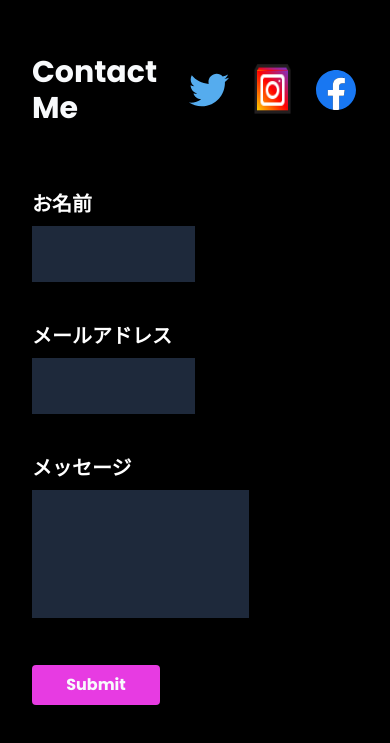
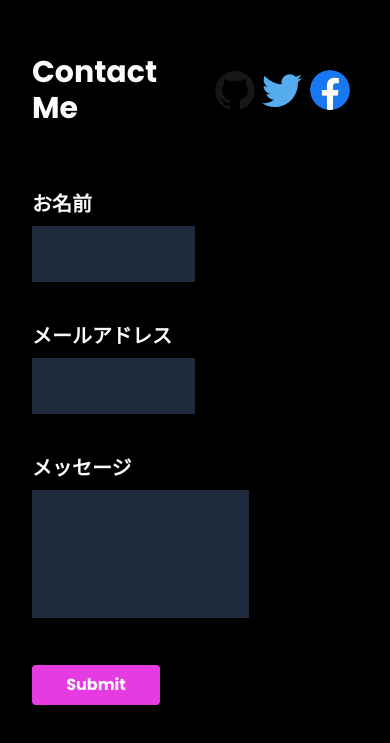
Before and after one commit to rintaro29/my-website, a Next.js app: page / in a window 390 px wide. Shown: the part 3527-4270 px from the top of the page. Built offline with nearby package versions, Linux system fonts and the light colour scheme.

Commit message:
リンクの追加

```diff
--- a/src/components/Contact.tsx
+++ b/src/components/Contact.tsx
@@ -1,4 +1,5 @@
 import Image from "next/image";
+import Link from "next/link";
 import React from "react";
 
 const Contact = () => {
@@ -7,29 +8,39 @@ const Contact = () => {
       <div className="  container mx-auto  mt-64 flex w-full  flex-col items-center justify-between px-8 md:px-14 lg:px-24">
         <section className=" mb-32  w-full">
           <div className="">
-            <div className="flex">
+            <div className="flex items-center">
               <div className=" mr-6 text-3xl font-bold md:text-6xl lg:mr-24">Contact Me</div>
 
-              <Image src="/SNS/twitter.svg" alt="image" width={40} height={40} className="mx-2  rounded-full" />
-              <Image src="/SNS/instagram.png" alt="image" width={55} height={55} className="z-10  mx-2 rounded-full " />
+              <Link href="https://github.com/rintaro29?tab=repositories">
+                <Image
+                  src="/skillStack/github-icon.svg"
+                  alt="image"
+                  width={40}
+                  height={40}
+                  className="mx-2 rounded-full"
+                />
+              </Link>
+              <Link href="https://twitter.com/9atdc">
+                <Image src="/SNS/twitter.svg" alt="image" width={40} height={40} className=" mx-2 rounded  " />
+              </Link>
               <Image src="/SNS/facebook.svg" alt="image" width={40} height={40} className="mx-2  rounded-full " />
             </div>
 
             <div className="lg: mt-16  gap-8  space-y-10 lg:gap-32">
               <div>
-                <label htmlFor="" className="mb-2 block text-xl font-bold text-white ">
+                <label htmlFor="" className="mb-2 block text-xl font-bold  ">
                   お名前
                 </label>
                 <input type="text" className="w-1/2 border-inputBorder bg-input p-4" />
               </div>
               <div>
-                <label htmlFor="" className="mb-2 block text-xl font-bold text-white ">
+                <label htmlFor="" className="mb-2 block text-xl font-bold  ">
                   メールアドレス
                 </label>
                 <input type="text" className=" w-1/2 border-inputBorder bg-input p-4" />
               </div>
               <div>
-                <label htmlFor="" className="mb-2 block text-xl font-bold text-white">
+                <label htmlFor="" className="mb-2 block text-xl font-bold ">
                   メッセージ
                 </label>
                 <textarea className="h-32   w-2/3 resize-none overflow-hidden border-inputBorder bg-input  text-xl " />
--- a/src/components/Hero.tsx
+++ b/src/components/Hero.tsx
@@ -20,7 +20,7 @@ const Hero = () => {
         </div>
         {/* プロフィール */}
         <div className="z-20  hidden  bg-slate-500 p-6 pr-10 md:block">
-          <p className="my-1 text-center  text-2xl font-bold md:text-left md:text-4xl lg:text-5xl">Profolio</p>
+          <p className="my-1 text-center  text-2xl font-bold md:text-left md:text-4xl lg:text-5xl">Profile</p>
           <p>2021.4. Enroll at Ritsumeikan University</p>
           <br />
           <p className="text-base  md:text-xl">Belong to</p>
--- a/src/components/Portfolio.tsx
+++ b/src/components/Portfolio.tsx
@@ -11,10 +11,10 @@ const Portfolio = () => {
         </section>
 
         <div className="grid gap-6  md:grid-cols-2">
-          <PortfolioItems title="3D-Portfolio" imageUrl="/images/universe.jpg" />
-          <PortfolioItems title="Accounting System" imageUrl="/images/accounting-system.png" />
-          <PortfolioItems title="Chat App" imageUrl="/images/chat-app.jpeg" />
-          <PortfolioItems title="Cafeteria App" imageUrl="/images/cafeteria.jpg" />
+          <PortfolioItems title="3D-Portfolio" imageUrl="/images/universe.jpg" link="" />
+          <PortfolioItems title="Accounting System" imageUrl="/images/accounting-system.png" link="" />
+          <PortfolioItems title="Chat App" imageUrl="/images/chat-app.jpeg" link="" />
+          <PortfolioItems title="Cafeteria App" imageUrl="/images/cafeteria.jpg" link="" />
         </div>
       </div>
     </>
--- a/src/components/PortfolioItems.tsx
+++ b/src/components/PortfolioItems.tsx
@@ -1,12 +1,14 @@
 import Image from "next/image";
+import Link from "next/link";
 import React from "react";
 
 type PortfolioItemsProps = {
   title: string;
   imageUrl: string;
+  link: string;
 };
 
-const PortfolioItems = ({ title, imageUrl }: PortfolioItemsProps) => {
+const PortfolioItems = ({ title, imageUrl, link }: PortfolioItemsProps) => {
   return (
     <div className="hover:text-blue-500">
       <div className="mb-3 text-xl font-bold"> {title}</div>
@@ -18,6 +20,7 @@ const PortfolioItems = ({ title, imageUrl }: PortfolioItemsProps) => {
         height={200}
         className="z-10 h-56 w-full rounded-md object-cover hover:opacity-60 lg:h-60"
       />
+      <Link href={link}></Link>
     </div>
   );
 };
```
Also changed, not shown: public/skillStack/github-icon.svg (added).
